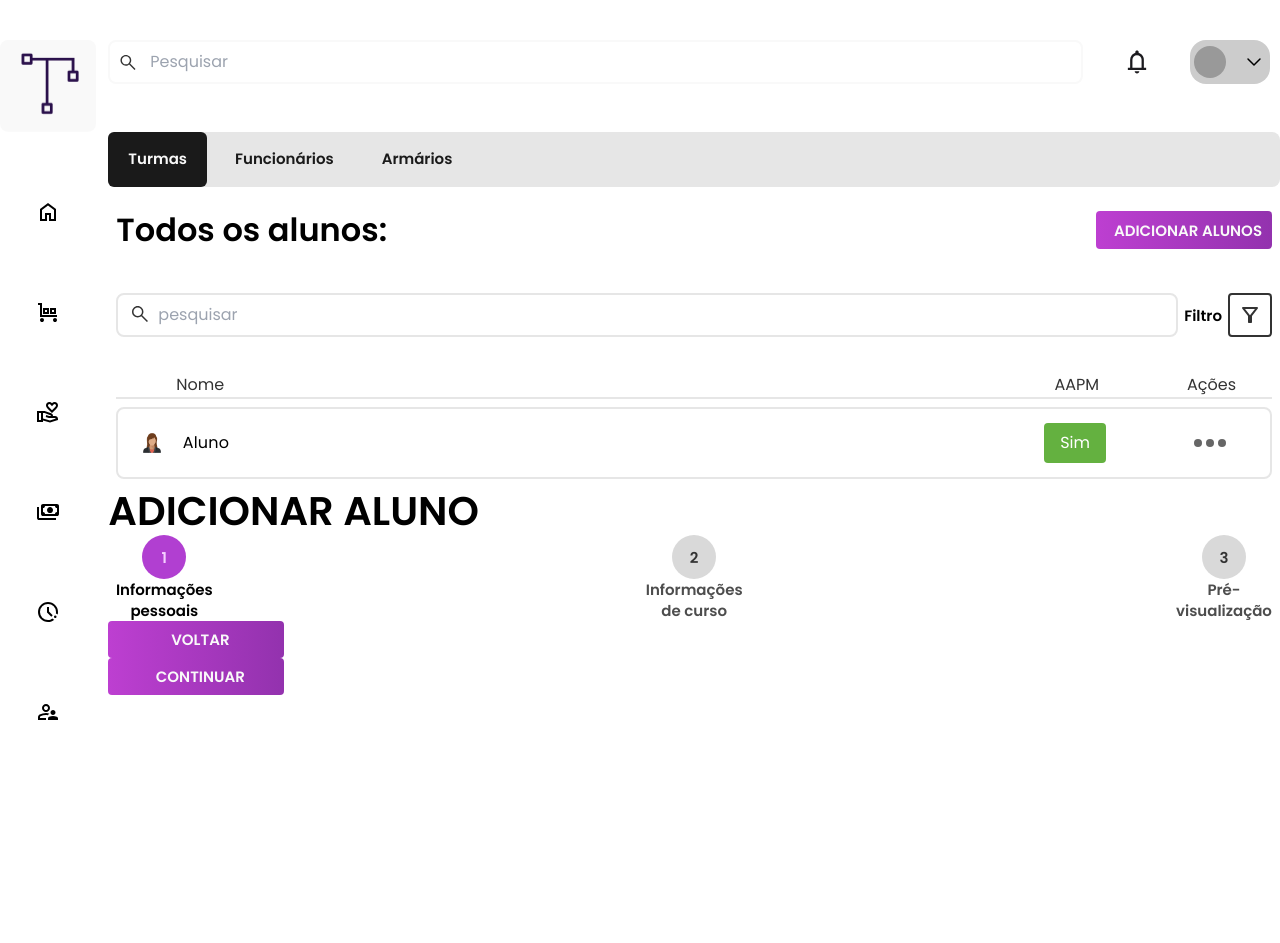
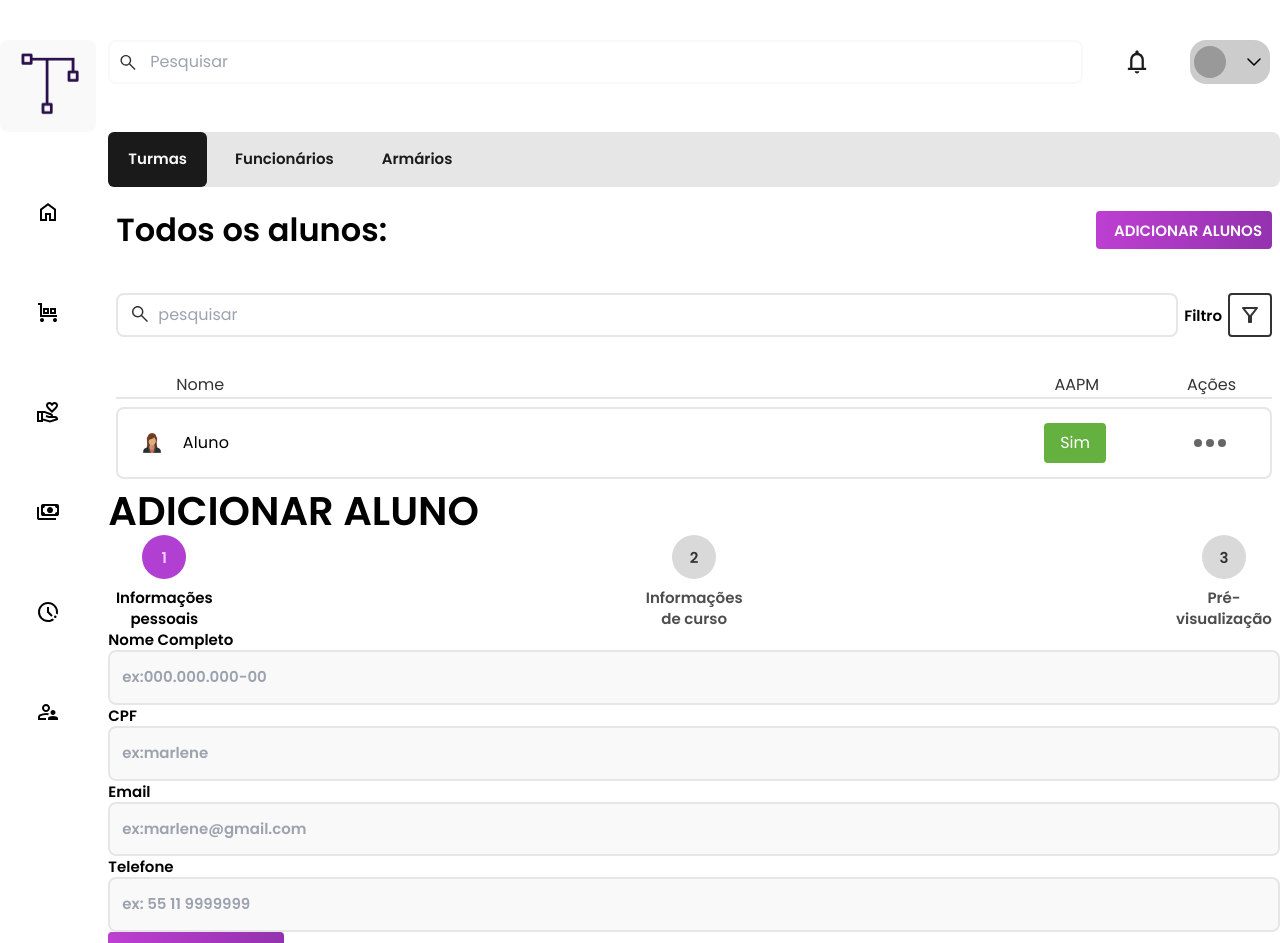
Before and after one commit to ryanNS3/PlanNexus-Front-End, a React (Vite) app: page /gestao/turmas in a window 1280 px wide. Shown: the top 943 px of the page. Before the commit the page ends 800 px from the top, so only its background shows below. Built offline with nearby package versions, Linux system fonts and the light colour scheme.

Commit message:
feat: add inputs to 1st step of AddStudent component

```diff
--- a/src/components/AddStudent/index.jsx
+++ b/src/components/AddStudent/index.jsx
@@ -1,5 +1,6 @@
 import React from "react";
 import { PinkButton } from "../Buttons/pinkButton";
+import { InputText } from "../Inputs/input-text/inputTextComp";
 
 export function AddStudent() {
   const steps = [
@@ -20,13 +21,18 @@ export function AddStudent() {
         <nav>
           <ul className="flex justify-between">
             {steps?.map((step, index) => (
-              <li key={index} className="flex flex-col items-center cursor-pointer" onClick={() => setStep(index + 1)}>
+              <li key={index} className="flex flex-col items-center cursor-pointer gap-2" onClick={() => setStep(index + 1)}>
                 <div className={`flex rounded-full w-11 h-11 text-fun2 items-center justify-center ${currentStep == index + 1 ? "bg-rosa-300 text-rosa-50" : "bg-[#D9D9D9] text-cinza-700"}`}>{index + 1}</div>
                 <span className={`block ${currentStep == index + 1 ? "text-preto" : "text-cinza-500"} text-fun2 max-w-28 text-center`}>{step}</span>
               </li>
             ))}
           </ul>
         </nav>
+        <InputText id="name" type="text" name="Nome Completo" placeholder="ex:000.000.000-00"/>
+        <InputText id="cpf" type="text" name="CPF" placeholder="ex:marlene"/>
+        <InputText id="email" type="email" name="Email" placeholder="ex:marlene@gmail.com"/>
+        <InputText id="phone" type="text" name="Telefone" placeholder="ex: 55 11 9999999"/>
+
         <PinkButton text="Voltar" />
         <PinkButton text="Continuar" />
       </div>
```
